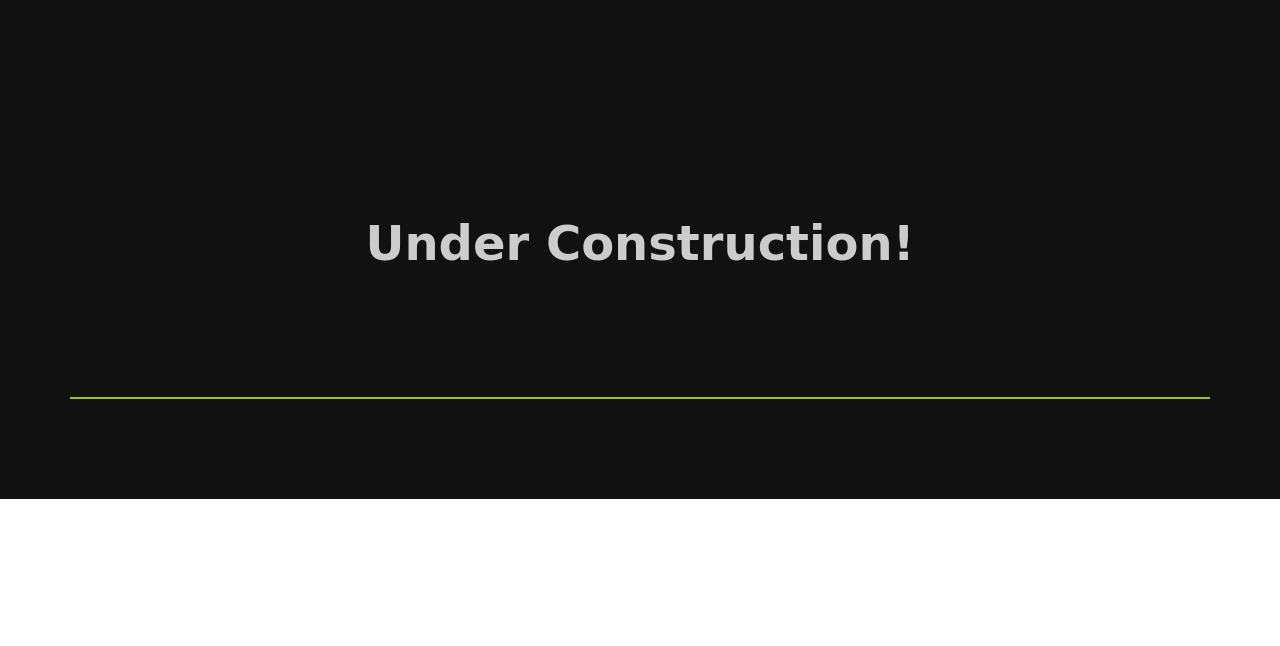
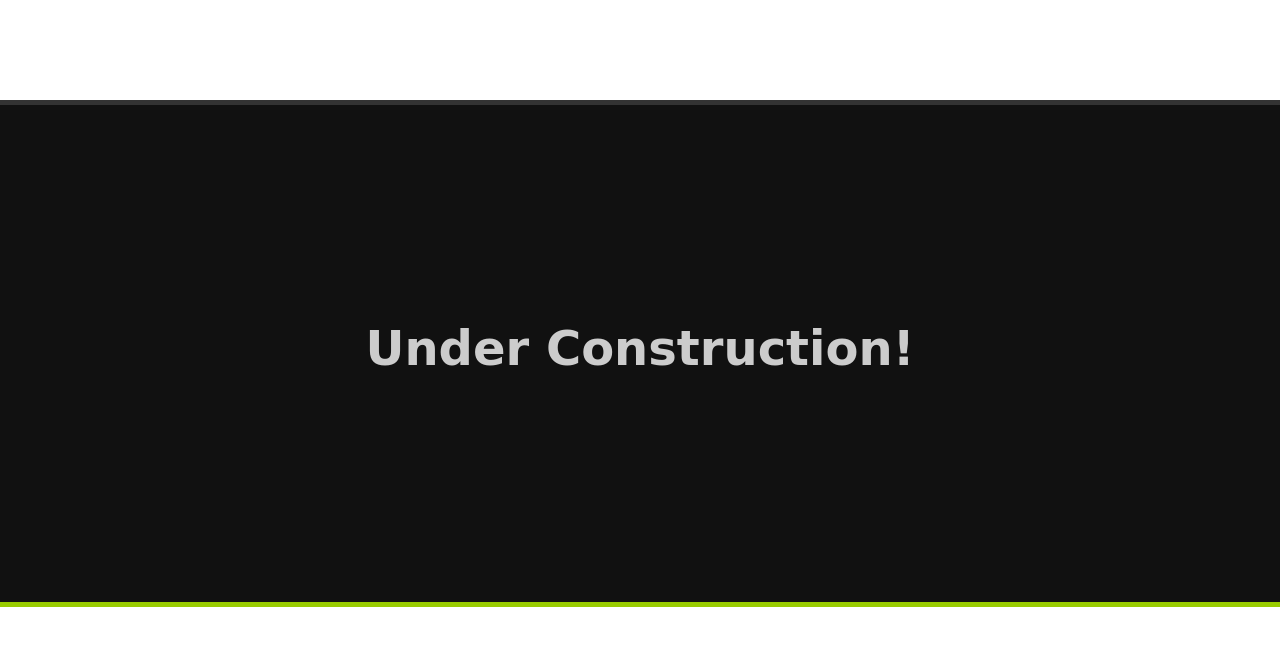
Before and after one commit to SkyIsTheLimit/skyisthelimit.github.com, a plain HTML site: page index.html in a window 1280 px wide. Drawn offline with Linux system fonts and the light colour scheme; a web font is replaced by a local one.

Commit message:
Under Construction message added!

```diff
--- a/bootstrap/css/master.css
+++ b/bootstrap/css/master.css
@@ -1,6 +1,9 @@
 #main-container {
 	background: #111;
 	color: #CCC;
+	border-bottom: 5px solid #9C0;
+	border-top: 5px solid #333;
+	margin-top: 100px;
 }
 
 .message {
@@ -12,5 +15,4 @@
 	font-family: 'Freckle Face', cursive;
 	background: #111;
 	color: #CCC;
-	border-bottom: 2px solid #9C0;
 }
```
